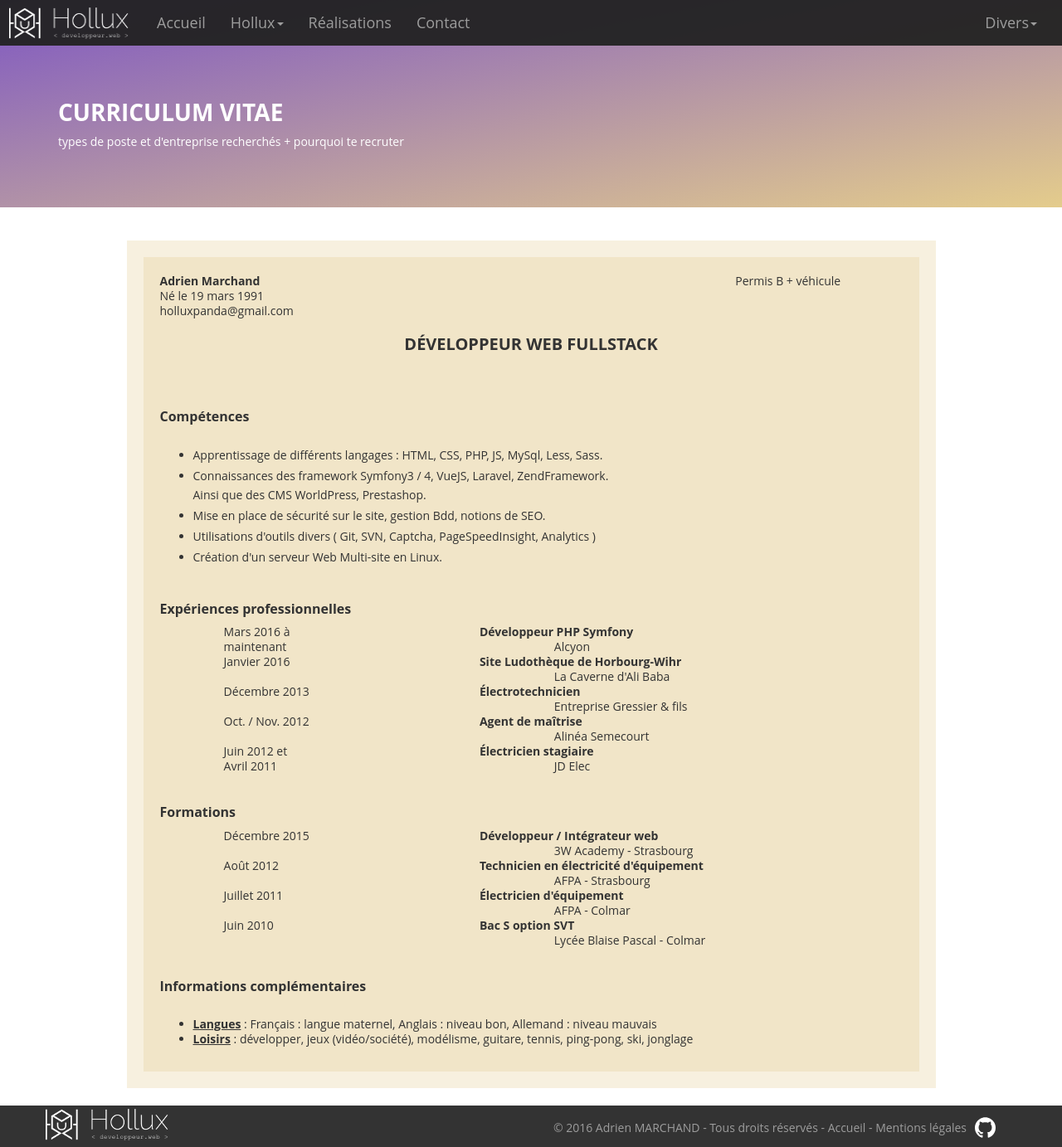
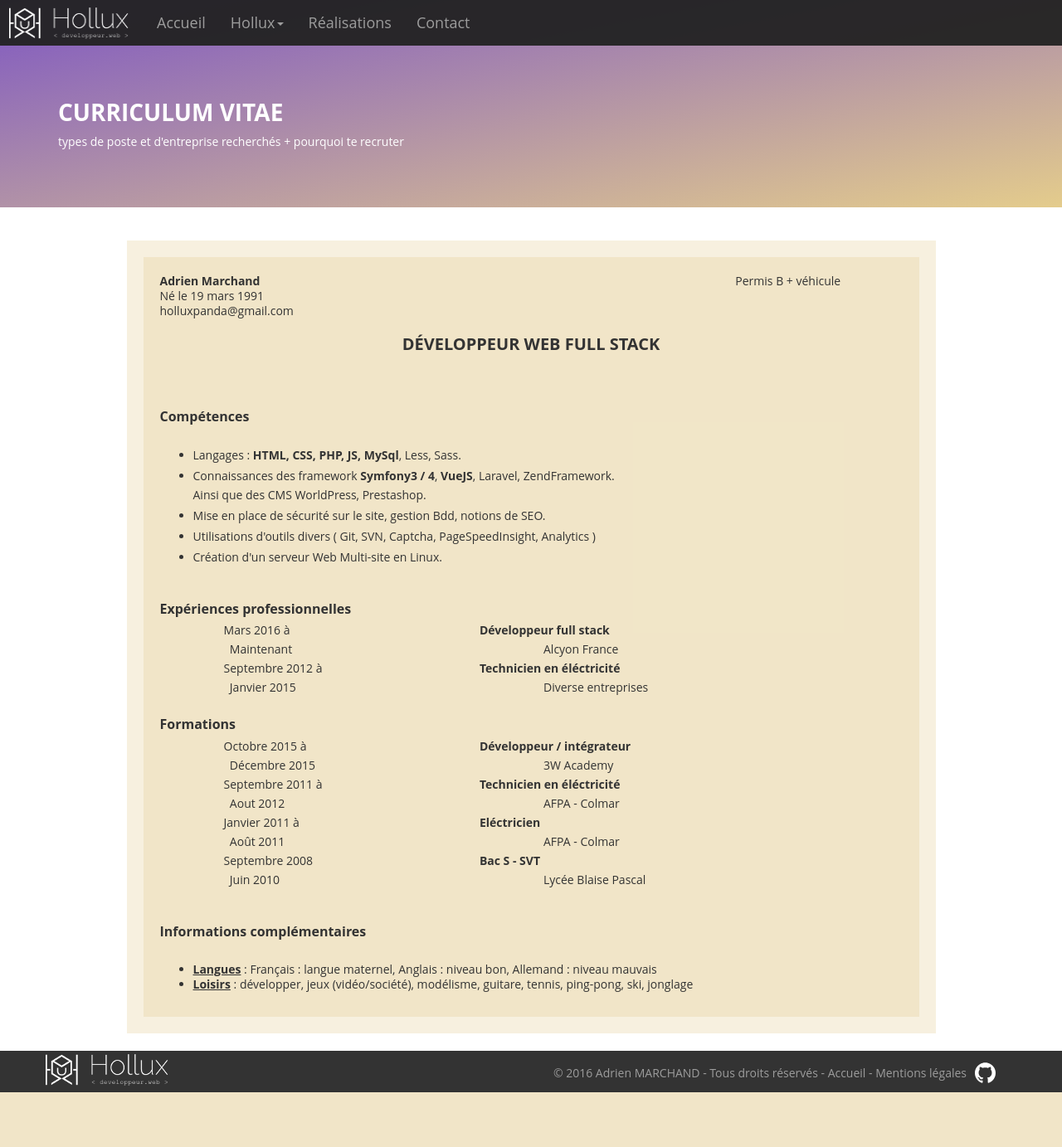
Before and after one commit to Hollux/HolluxLand4, a Symfony app: template templates/hollux/cv.html.twig in a window 1280 px wide. Shown: the whole page at 83% size. After the commit the page ends 1317 px from the top, so only its background shows below. Run offline with Twig, Linux system fonts and the light colour scheme; the template is opened without the code that fills it, so the values that code supplies are empty; some libraries are stand-ins or nearby versions.

Commit message:
rectifications

```diff
--- a/public/css/hollux.css
+++ b/public/css/hollux.css
@@ -350,6 +350,7 @@
 //	     HOME        //
 ==================== */
 .bandeau {
+  min-width: 100%;
   margin-top: -75px;
 }
 .home .imgSites .post {
--- a/src/Service/Hollux/RealisationFactory.php
+++ b/src/Service/Hollux/RealisationFactory.php
@@ -12,7 +12,7 @@
             'img' => 'img/fill/360/184/solveigdcfr.jpg',
             'imgAlt' => 'Hollux - site Solveig De Cuyper',
             'title' => 'Solveig De Cuyper',
-            'content' => 'Site vitrine pour Développeuse, réalisé en symfony3 avec mise en place de certains outils
+            'content' => 'Site vitrine pour Webdesigneur, réalisé en symfony3 avec mise en place de certains outils
                 déjà présent sur mon site. Plusieurs test avec l\'outil masonry mais non retenu car fait pour trop de contenu',
             'url' => 'https://www.solveigdc.fr/'
         ],
--- a/templates/hollux/Base/nav.html.twig
+++ b/templates/hollux/Base/nav.html.twig
@@ -41,29 +41,6 @@
             </ul>
 
             <ul class="nav navbar-nav navbar-right">
-           {#     <li class="dropdown">
-                    <a href="#" class="dropdown-toggle" data-toggle="dropdown" role="button" aria-haspopup="true"
-                       aria-expanded="false">Mes réalisations <span class="caret"></span></a>
-                    <ul class="dropdown-menu">
-                        <li><a href="https://www.solveigdc.fr/" target="_blank">Solveig De Cuyper</a></li>
-                        <li><a href="http://www.haricotdecastelnaudary.fr/" target=_blank>Haricot</a></li>
-                        <li><a href="http://www.ludotheque-horbourg-wihr.net/" target=_blank>Ludo</a></li>
-                        <li><a href="https://www.chroniquesdewaral.fr/" target="_blank">Chroniques de Waral</a></li>
-                        <li role="separator" class="divider"></li>
-
-                        <li class="barre"><a href="#">Chat alors</a></li>
-                        <li class="barre"><a href="#">Forum ipsum</a></li>
-                        <li  class="barre"><a href="#">List Builder</a></li>
-
-                    </ul>
-                </li>#}
-                <li class="dropdown">
-                    <a href="#" class="dropdown-toggle" data-toggle="dropdown" role="button" aria-haspopup="true"
-                       aria-expanded="false">Divers<span class="caret"></span></a>
-                    <ul class="dropdown-menu">
-                        <li><a href="{{ path('wuw') }}">What U Want</a></li>
-                    </ul>
-                </li>
 
             </ul>
         </div><!-- /.navbar-collapse -->
--- a/templates/hollux/cv.html.twig
+++ b/templates/hollux/cv.html.twig
@@ -23,16 +23,16 @@
                         <div class="col-sm-3">holluxpanda@gmail.com</div>
                         <div class="col-sm-9"></div>
                     </div>
-                    <h2 class="text-center"><b>Développeur web Fullstack</b></h2>
+                    <h2 class="text-center"><b>Développeur web Full stack</b></h2>
                     <br>
                     <h3>Compétences</h3>
                     <br>
                     <ul>
                         <li>
-                            <p>Apprentissage de différents langages : HTML, CSS, PHP, JS, MySql, Less, Sass.</p>
+                            <p>Langages : <b>HTML, CSS, PHP, JS, MySql</b>, Less, Sass.</p>
                         </li>
                         <li>
-                            <p>Connaissances des framework Symfony3 / 4, VueJS, Laravel, ZendFramework.</p>
+                            <p>Connaissances des framework <b>Symfony3 / 4</b>, <b>VueJS</b>, Laravel, ZendFramework.</p>
                             <p>Ainsi que des CMS WorldPress, Prestashop.</p>
                         </li>
                         <li>
@@ -48,79 +48,109 @@
                     <br>
 
                     <h3>Expériences professionnelles</h3>
+                    {#Alcyon#}
                     <div class="row">
-                        <div class="col-sm-offset-1 col-sm-4">Mars 2016 à<br/>maintenant</div>
-                        <div class="col-sm-7"><b>Développeur PHP Symfony</b><br/>
-                            <div class="row">
-                                <div class="col-sm-offset-2 col-sm-10">Alcyon</div>
+                        <div class="col-sm-offset-1 col-sm-4 col-xs-5">
+                            <p>Mars 2016 à</p>
                         </div>
+                        <div class="col-xs-7">
+                            <p><b>Développeur full stack</b></p>
                         </div>
                     </div>
                     <div class="row">
-                        <div class="col-sm-offset-1 col-sm-4">Janvier 2016</div>
-                        <div class="col-sm-7"><b>Site Ludothèque de Horbourg-Wihr</b><br/>
+                        <div class="col-sm-offset-1 col-sm-4 col-xs-5">
+                            <p>&nbsp Maintenant</p>
+                        </div>
+                        <div class="col-xs-offset-1 col-xs-6">
+                            <p>Alcyon France</p>
+                        </div>
+                    </div>
+                    {#Elec#}
                     <div class="row">
-                                <div class="col-sm-offset-2 col-sm-10">La Caverne d'Ali Baba</div>
+                        <div class="col-sm-offset-1 col-sm-4 col-xs-5">
+                            <p>Septembre 2012 à </p>
                         </div>
+                        <div class="col-xs-7">
+                            <p><b>Technicien en éléctricité</b></p>
                         </div>
                     </div>
                     <div class="row">
-                        <div class="col-sm-offset-1 col-sm-4">Décembre 2013</div>
-                        <div class="col-sm-7"><b>Électrotechnicien</b><br/>
+                        <div class="col-sm-offset-1 col-sm-4 col-xs-5">
+                            <p>&nbsp Janvier 2015</p>
+                        </div>
+                        <div class="col-xs-offset-1 col-xs-6">
+                            <p>Diverse entreprises</p>
+                        </div>
+                    </div>
+
+
+                    <h3>Formations</h3>
+                    {#Formation dev#}
                     <div class="row">
-                                <div class="col-sm-offset-2 col-sm-10">Entreprise Gressier & fils</div>
+                        <div class="col-sm-offset-1 col-sm-4 col-xs-5">
+                            <p>Octobre 2015 à </p>
                         </div>
+                        <div class="col-xs-7">
+                            <p><b>Développeur / intégrateur</b></p>
                         </div>
                     </div>
                     <div class="row">
-                        <div class="col-sm-offset-1 col-sm-4">Oct. / Nov. 2012</div>
-                        <div class="col-sm-7"><b>Agent de maîtrise</b><br/>
+                        <div class="col-sm-offset-1 col-sm-4 col-xs-5">
+                            <p>&nbsp Décembre 2015</p>
+                        </div>
+                        <div class="col-xs-offset-1 col-xs-6">
+                            <p>3W Academy</p>
+                        </div>
+                    </div>
+                    {#formation tech#}
                     <div class="row">
-                                <div class="col-sm-offset-2 col-sm-10">Alinéa Semecourt</div>
+                        <div class="col-sm-offset-1 col-sm-4 col-xs-5">
+                            <p>Septembre 2011 à </p>
                         </div>
+                        <div class="col-xs-7">
+                            <p><b>Technicien en éléctricité</b></p>
                         </div>
                     </div>
                     <div class="row">
-                        <div class="col-sm-offset-1 col-sm-4">Juin 2012 et <br/>Avril 2011</div>
-                        <div class="col-sm-7"><b>Électricien stagiaire</b><br/>
-                            <div class="row">
-                                <div class="col-sm-offset-2 col-sm-10">JD Elec</div>
+                        <div class="col-sm-offset-1 col-sm-4 col-xs-5">
+                            <p>&nbsp Aout 2012</p>
+                        </div>
+                        <div class="col-xs-offset-1 col-xs-6">
+                            <p>AFPA - Colmar</p>
                         </div>
                     </div>
+                    {#Formation elec#}
+                    <div class="row">
+                        <div class="col-sm-offset-1 col-sm-4 col-xs-5">
+                            <p>Janvier 2011 à </p>
                         </div>
-                    <br>
-
-                    <h3>Formations</h3>
-                    <div class="row">
-                        <div class="col-sm-offset-1 col-sm-4">Décembre 2015</div>
-                        <div class="col-sm-7"><b>Développeur / Intégrateur web</b><br/>
-                            <div class="row">
-                                <div class="col-sm-offset-2 col-sm-10">3W Academy - Strasbourg</div>
-                            </div>
+                        <div class="col-xs-7">
+                            <p><b>Eléctricien</b></p>
                         </div>
                     </div>
                     <div class="row">
-                        <div class="col-sm-offset-1 col-sm-4">Août 2012</div>
-                        <div class="col-sm-7"><b>Technicien en électricité d'équipement</b><br/>
+                        <div class="col-sm-offset-1 col-sm-4 col-xs-5">
+                            <p>&nbsp Août 2011</p>
+                        </div>
+                        <div class="col-xs-offset-1 col-xs-6">
+                            <p>AFPA - Colmar</p>
+                        </div>
+                    </div>
+                    {#bac#}
                     <div class="row">
-                                <div class="col-sm-offset-2 col-sm-10">AFPA - Strasbourg</div>
+                        <div class="col-sm-offset-1 col-sm-4 col-xs-5">
+                            <p>Septembre 2008</p>
                         </div>
+                        <div class="col-xs-7">
+                            <p><b>Bac S - SVT</b></p>
                         </div>
                     </div>
                     <div class="row">
-                        <div class="col-sm-offset-1 col-sm-4">Juillet 2011</div>
-                        <div class="col-sm-7"><b>Électricien d'équipement</b><br/>
-                            <div class="row">
-                                <div class="col-sm-offset-2 col-sm-10">AFPA - Colmar</div>
+                        <div class="col-sm-offset-1 col-sm-4 col-xs-5">
+                            <p>&nbsp Juin 2010</p>
                         </div>
-                        </div>
-                    </div>
-                    <div class="row">
-                        <div class="col-sm-offset-1 col-sm-4">Juin 2010</div>
-                        <div class="col-sm-7"><b>Bac S option SVT</b><br/>
-                            <div class="row">
-                                <div class="col-sm-offset-2 col-sm-10">Lycée Blaise Pascal - Colmar</div>
-                            </div>
+                        <div class="col-xs-offset-1 col-xs-6">
+                            <p>Lycée Blaise Pascal</p>
                         </div>
                     </div>
                     <br>
```
Also changed, not shown: templates/hollux/index.html.twig (+4 -4 lines), templates/hollux/realisations.html.twig (+15 -0 lines), 5 other files. Lines whose indentation alone changed are shown as unchanged.
